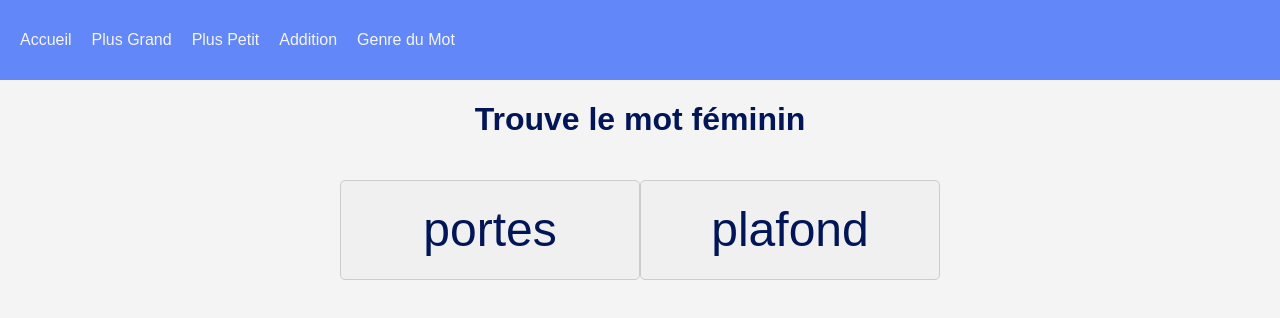
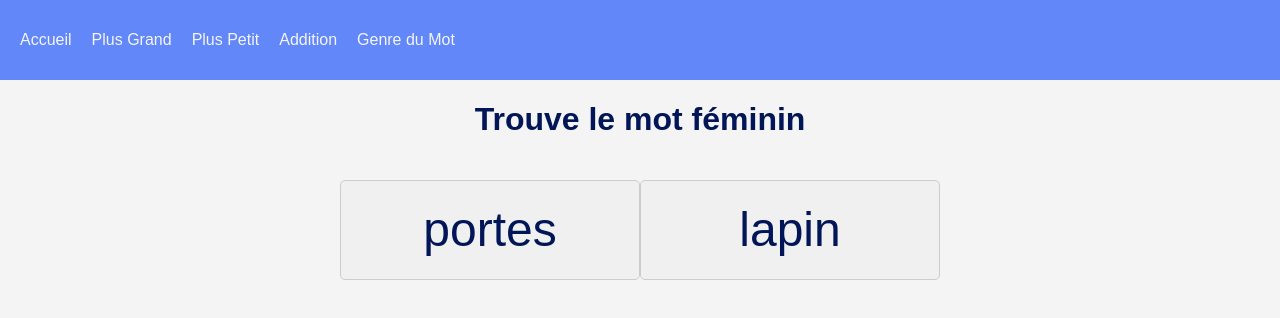
Before and after one commit to angeliquebesi/exosCP, a React (Vite) app: page /wordType in a window 1280 px wide. Shown: the top 318 px of the page. Built offline with nearby package versions, Linux system fonts and the light colour scheme.

Commit message:
feat: add game for type of word

```diff
--- a/src/Pages/Compare/CompareWordType.tsx
+++ b/src/Pages/Compare/CompareWordType.tsx
@@ -2,19 +2,32 @@ import { useContext, useEffect, useState } from "react";
 import CompareWordTypeComponent from "../../components/CompareWordTypeComponent";
 import { ResultContext } from "../../context/ResultContext";
 
+export type WordType = 'masculin' | 'féminin' | 'singulier' | 'pluriel';
+
 function CompareWordType() {
   const { updateTrigger } = useContext(ResultContext);
-  const [genre, setGenre] = useState<string>('');
+  const [wordType, setWordType] = useState<WordType>('masculin');
 
   useEffect(() => {
-    const randomGenre = Math.random() > 0.5 ? 'masculin' : 'féminin';
-    setGenre(randomGenre);
+    const random = Math.random();
+    if (random < 0.25) {
+      setWordType('masculin');
+    }
+    if (random >= 0.25 && random < 0.5) {
+      setWordType('féminin');
+    }
+    if (random >= 0.5 && random < 0.75) {
+      setWordType('singulier');
+    }
+    if (random >= 0.75) {
+      setWordType('pluriel');
+    }
   }, [updateTrigger]);
 
   return (
     <div className="page-container">
-      <h1>Trouve le mot {genre}</h1>
-      <CompareWordTypeComponent genre={genre} />
+      <h1>Trouve le mot {wordType}</h1>
+      <CompareWordTypeComponent wordType={wordType} condition={wordType === 'féminin' || wordType === 'masculin' ? 'genre' : 'nombre'}/>
     </div>
   )
 }
--- a/src/components/CompareWordTypeComponent.tsx
+++ b/src/components/CompareWordTypeComponent.tsx
@@ -1,15 +1,16 @@
 import { useContext, useMemo } from "react"
 import { ResultContext } from "../context/ResultContext"
-import getRandomWord, { Word } from "../utils/getRandomWord"
+import { WordType } from "../Pages/Compare/CompareWordType"
+import getRandomWord, { Condition, Word } from "../utils/getRandomWord"
 import ChoiceResponseButton from "./AtomicComponents/ChoiceResponseButton"
 
-function CompareWordTypeComponent({ genre }: Readonly<{genre: string}>) {
+function CompareWordTypeComponent({ wordType, condition }: Readonly<{wordType: WordType, condition: Condition}>) {
   const { setResultValue, updateTrigger } = useContext(ResultContext)
   const firstWord = useMemo(() => getRandomWord(), [updateTrigger])
-  const secondWord = useMemo(() => getRandomWord(firstWord, 'genre'), [firstWord])
+  const secondWord = useMemo(() => getRandomWord(firstWord, condition), [firstWord, condition])
 
   const checkResponse = (response: Word) => {
-    setResultValue(response.genre === genre)
+    setResultValue(response[condition] === wordType)
   }
 
   return (
--- a/src/utils/getRandomWord.ts
+++ b/src/utils/getRandomWord.ts
@@ -2,19 +2,28 @@ import dictionnaire from '../data/dictionnaire.json';
 
 export interface Word {
   nom: string;
-  genre: string;
-  nombre: string;
+  genre: 'masculin' | 'féminin';
+  nombre: 'singulier' | 'pluriel';
 }
 
-type Condition= 'genre' | 'nombre';
+export type Condition = 'genre' | 'nombre';
 
 export default function getRandomWord(excluded?: Word, condition?: Condition): Word {
-  let randomWord: Word;
-  do {
-    const randomIndex = Math.floor(Math.random() * dictionnaire.length);
-    randomWord = dictionnaire[randomIndex];
+  if (excluded && !condition) {
+    throw new Error("Condition is required when 'excluded' is provided.");
   }
-  while (condition && randomWord[condition] === excluded?.[condition]);
 
-  return randomWord;
+  const filteredWords = dictionnaire.filter(word => {
+    if (excluded && condition) {
+      return word[condition] !== excluded[condition];
+    }
+    return true;
+  });
+
+  if (filteredWords.length === 0) {
+    throw new Error('No valid word found in the dictionary.');
+  }
+
+  const randomIndex = Math.floor(Math.random() * filteredWords.length);
+  return filteredWords[randomIndex] as Word;
 }
```
Also changed, not shown: 1 other file (tests, documents, lock files or other folders).
